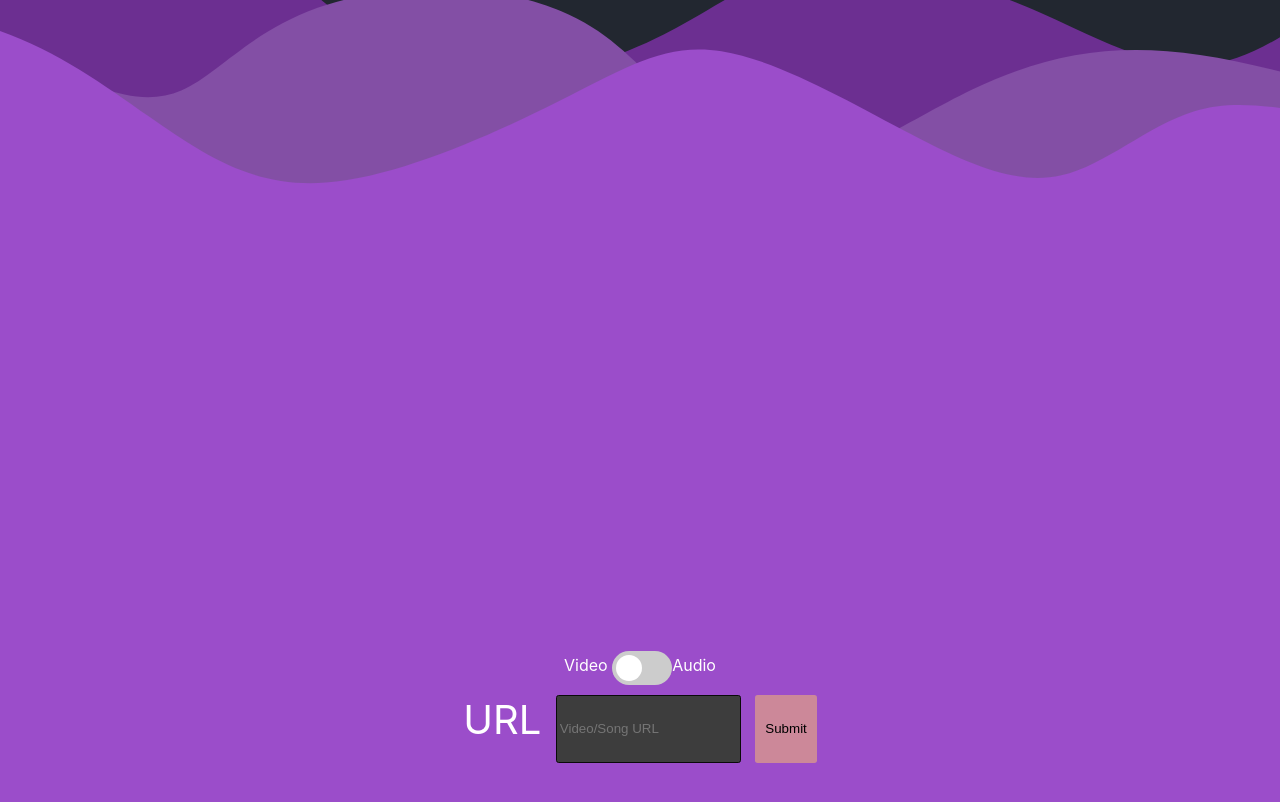
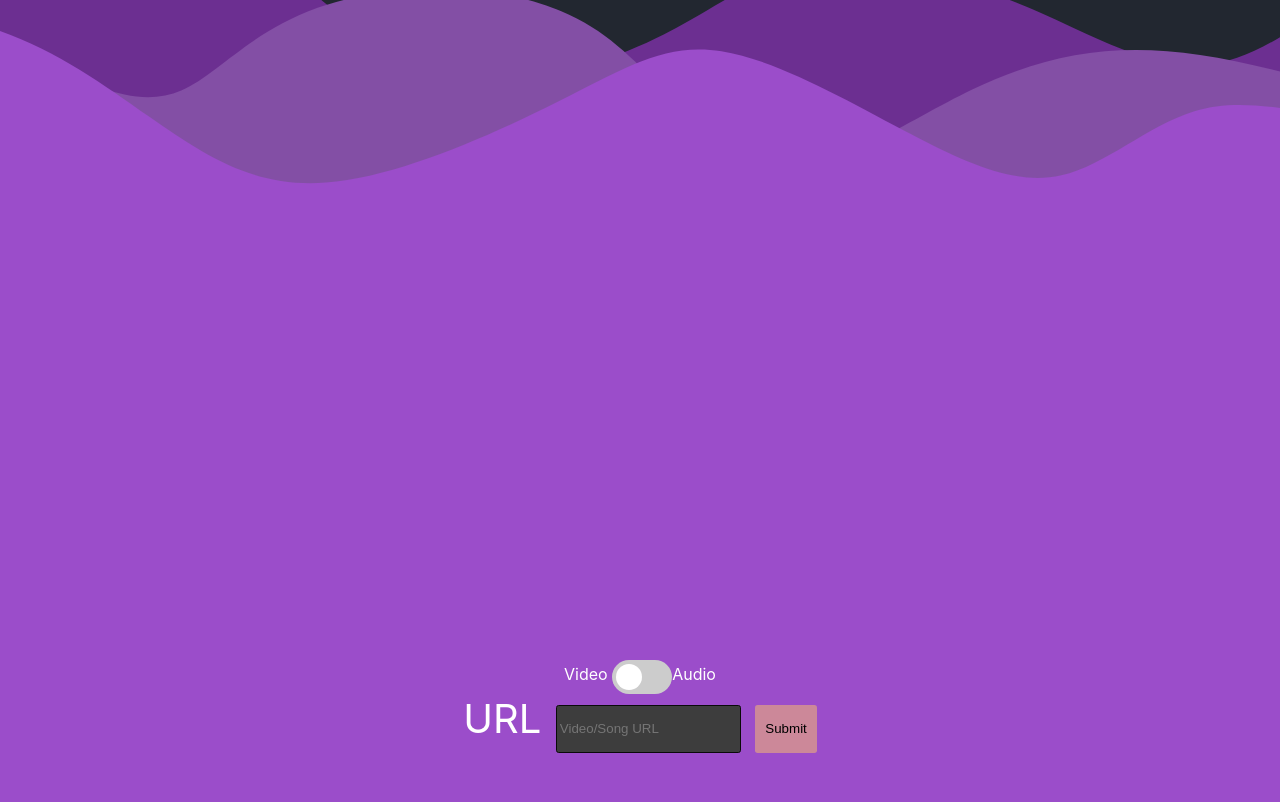
Before and after one commit to LostShadowGD/Argon, a plain HTML site: page index.html in a window 1280 px wide. Shown: the part 500-1302 px from the top of the page. Drawn offline with Linux system fonts and the light colour scheme.

Commit message:
Update styles.css

```diff
--- a/styles.css
+++ b/styles.css
@@ -162,7 +162,7 @@ input:checked + .slider:before {
 .video_input {
   border-radius:2pt;
   border: 1px solid #0A0A0A;
-  height:68px;
+  height:48px;
   margin:10px;
   padding:3px;
   background-color: #3D3D3D
@@ -171,7 +171,7 @@ input:checked + .slider:before {
 .submit {
   border-radius:2pt;
   border: 0px solid black;
-  height:68px;
+  height:48px;
   padding:10px;
   background-color: #CC8899
 
```
